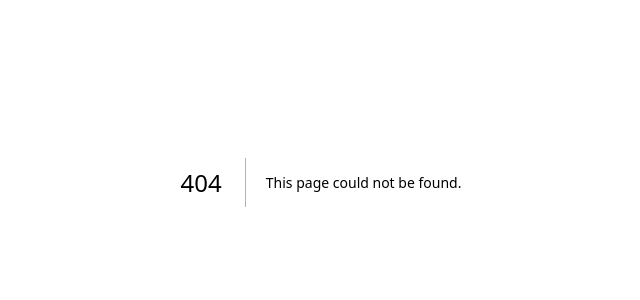
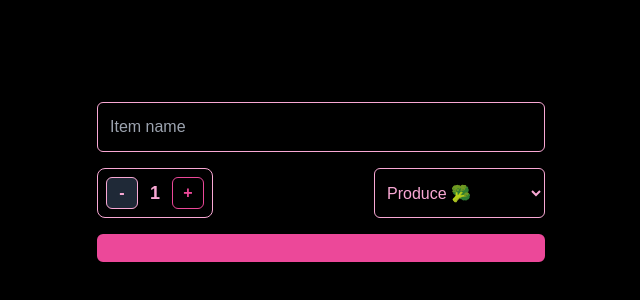
Before and after one commit to annieala/cprg306-assignments, a Next.js app: page /week-5 in a window 1280 px wide. Before the commit this address had no page. Shown: the part 218-518 px from the top of the page, without its empty margins (319-959 px from the left). Built offline with nearby package versions, Linux system fonts and the light colour scheme.

Commit message:
week-5 assignment
week-5 assignment

```diff
--- a/app/page.js
+++ b/app/page.js
@@ -27,6 +27,11 @@ export default function Page() {
               Week 4 Assignment
             </Link>
           </li>
+          <li>
+            <Link href="/week-5" className="block text-white hover:text-green-400 transition duration-300">
+              Week 5 Assignment
+            </Link>
+          </li>
         </ul>
       </div>
     </main>
--- /dev/null
+++ b/app/week-5/new-item.js
@@ -0,0 +1,6 @@
+
+const NewItem = () => {
+    return
+};
+
+export default NewItem;
--- /dev/null
+++ b/app/week-5/page.js
@@ -0,0 +1,101 @@
+"use client";
+
+import { useState } from "react";
+
+
+
+const NewItem = () => {
+    const [name, setName] = useState("");
+    const [category, setCategory] = useState("Produce");
+    const [quantity, setQuantity] = useState(1); // useState(1) - set the quantity initially to 1
+
+    // increments function that increments the quantity state variable by 1 & does not exceed 20.
+    const increment = () => {
+        if (quantity < 20) {
+            setQuantity(quantity + 1);
+        }
+    };
+
+    // decrements the quantity state variable by 1 & quantity does not go below 1.
+    const decrement = () => {
+        if (quantity > 1) {
+            setQuantity(quantity - 1);
+        }
+    };
+
+    const handleSubmit = () => {
+        console.log("Submitted Item:");
+        console.log("Name:", name);
+        console.log("Category:", category);
+        console.log("Quantity", quantity);
+
+        alert(`Item sent: ${name}, Category: ${category}, Quantity: ${quantity}`);
+    };
+
+
+
+
+    return (
+        <div className="bg-black text-pink-300 h-screen flex flex-col items-center justify-center p-6 space-y-4">
+            {/* name field */}
+            <input
+                type="text"
+                placeholder="Item name"
+                value={name}
+                onChange={(n) => setName(n.target.value)}
+                className="w-full max-w-md p-3 border border-pink-300 bg-black text-pink-300 rounded-md focus:ring-2 focus:ring-pink-500"
+            />
+
+            {/* grid for quantity and category */}
+            <div className="w-full max-w-md flex justify-between mt-4 space-x-2">
+                {/* increment & decrement quantity */}
+                <div className="flex items-center bg-black p-2 rounded-lg shadow-md border border-pink-300">
+                    <button
+                        className="h-8 w-8 flex items-center justify-center font-extrabold border border-pink-300 rounded-md text-pink-300 bg-gray-800 hover:bg-pink-300 hover:text-black transition duration-200"
+                        onClick={decrement}
+                    >
+                        -
+                    </button>
+                    <p className="mx-3 text-lg font-semibold">{quantity}</p>
+                    <button
+                        className="h-8 w-8 flex items-center justify-center font-extrabold border border-pink-500 rounded-md text-pink-500 bg-black hover:bg-pink-500 hover:text-black transition duration-200"
+                        onClick={increment}
+                    >
+                        +
+                    </button>
+                </div>
+
+                {/* category field */}
+                <select
+                    value={category}
+                    onChange={(p) => setCategory(p.target.value)}
+                    className="p-2 border border-pink-300 bg-black text-pink-300 rounded-md focus:ring-2 focus:ring-pink-500"
+                >
+                    <option value="Produce">Produce 🥦</option>
+                    <option value="Dairy">Dairy 🥛</option>
+                    <option value="Meat">Meat 🥓</option>
+                    <option value="Frozen Foods">Frozen Foods 🍦</option>
+                    <option value="Canned Goods">Canned Goods 🥫</option>
+                    <option value="Dry Goods">Dry Goods 🍘</option>
+                    <option value="Beverages">Beverages 🍹</option>
+                    <option value="Bakery">Bakery 🎂</option>
+                    <option value="Snacks">Snacks 🍫</option>
+                    <option value="Household">Household 🧼</option>
+                    <option value="Other">Other ...</option>
+                </select>
+            </div>
+
+            {/* submit button */}
+            <button
+                onClick={handleSubmit}
+                className="mt-6 w-full max-w-md px-6 py-3 font-bold border-2 border-pink-500 bg-pink-500 text-black rounded-md hover:bg-pink-300 hover:border-pink-300 transition duration-200">
+
+            </button>
+        </div>
+
+
+    );
+
+};
+
+export default NewItem;
```
Also changed, not shown: public/glow.jpg (added).
